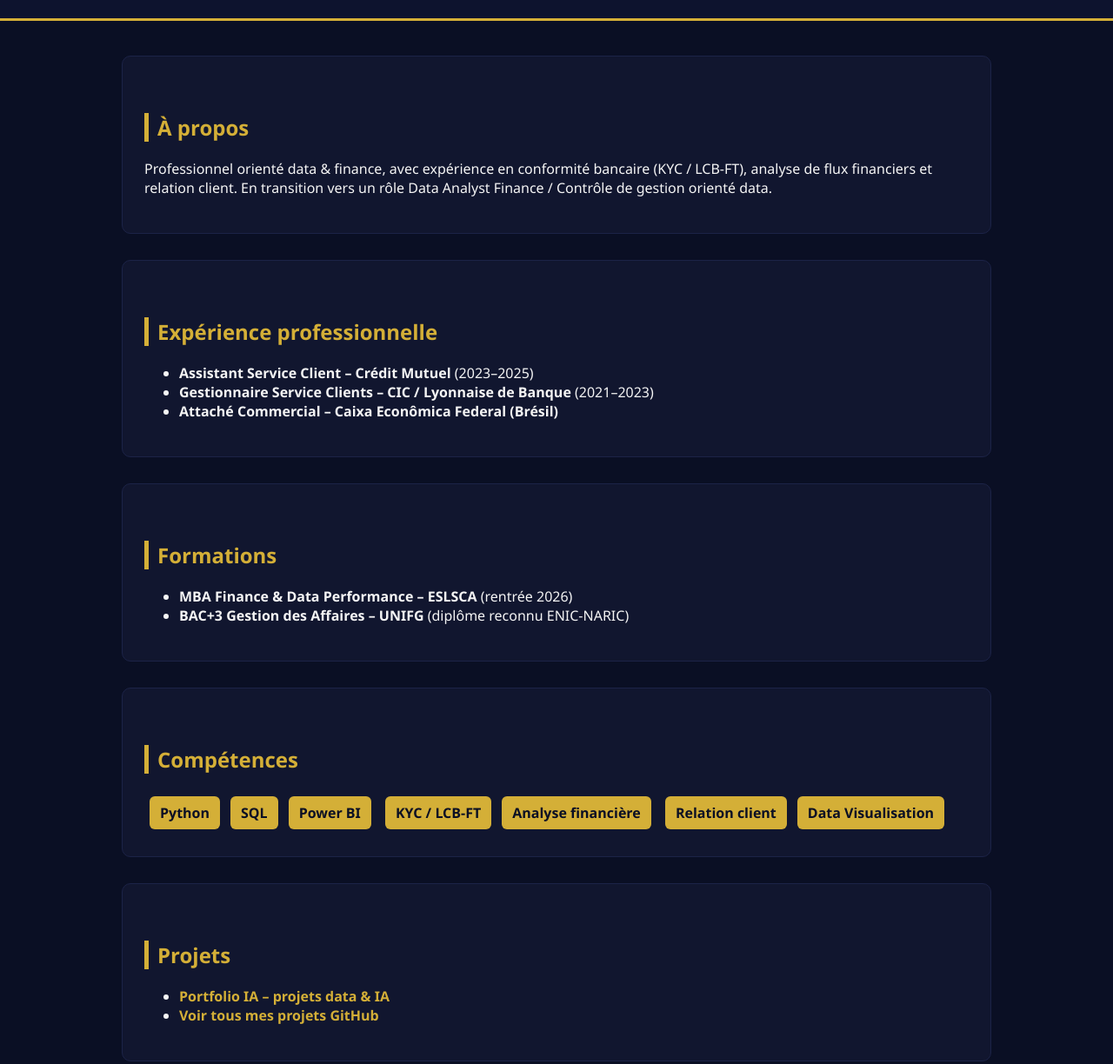
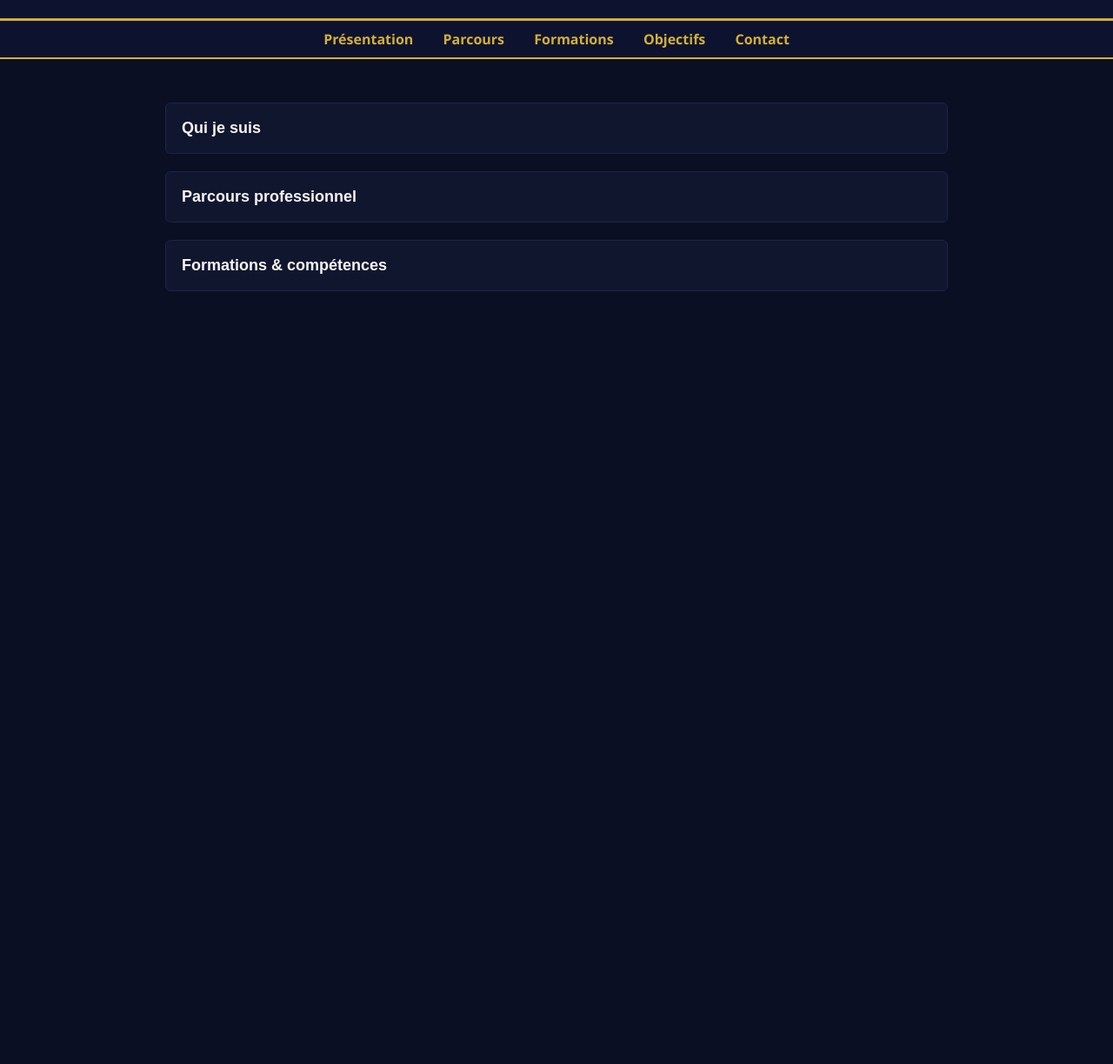
Before and after one commit to marcosdsport/pagepersonnelle, a plain HTML site: page index.html in a window 1280 px wide. Shown: the part 240-1464 px from the top of the page at 87% size. After the commit the page ends 800 px from the top, so only its background shows below. Drawn offline with Linux system fonts and the light colour scheme.

Commit message:
Update title, add navigation and style changes
Updated the title and added a navigation bar with links. Modified styles for various elements including buttons and accordions.

```diff
--- a/index.html
+++ b/index.html
@@ -2,7 +2,7 @@
 <html lang="fr">
 <head>
   <meta charset="UTF-8">
-  <title>Marcos Portela – Profil Professionnel</title>
+  <title>Marcos Portela – Page Professionnelle</title>
   <meta name="viewport" content="width=device-width, initial-scale=1">
 
   <style>
@@ -31,26 +31,64 @@
       opacity: 0.9;
     }
 
+    nav {
+      background: #0d132e;
+      padding: 10px 20px;
+      text-align: center;
+      border-bottom: 2px solid #d4af37;
+    }
+
+    nav a {
+      color: #d4af37;
+      margin: 0 15px;
+      text-decoration: none;
+      font-weight: bold;
+      font-size: 16px;
+    }
+
+    nav a:hover {
+      text-decoration: underline;
+    }
+
     .container {
-      max-width: 1000px;
+      max-width: 900px;
       margin: auto;
       padding: 40px 20px;
     }
 
     h2 {
       color: #d4af37;
-      border-left: 5px solid #d4af37;
-      padding-left: 10px;
-      margin-top: 40px;
-      margin-bottom: 20px;
+      margin-bottom: 10px;
     }
 
-    .section {
+    /* Accordéons */
+    .accordion {
       background: #11162f;
-      padding: 25px;
-      border-radius: 10px;
-      margin-bottom: 30px;
+      color: #f5f5f5;
+      cursor: pointer;
+      padding: 18px;
+      width: 100%;
       border: 1px solid #1c2347;
+      text-align: left;
+      outline: none;
+      font-size: 18px;
+      transition: 0.4s;
+      border-radius: 6px;
+      margin-bottom: 10px;
+    }
+
+    .active, .accordion:hover {
+      background-color: #1c2347;
+    }
+
+    .panel {
+      padding: 0 18px;
+      background-color: #0d132e;
+      display: none;
+      overflow: hidden;
+      border-radius: 6px;
+      border: 1px solid #1c2347;
+      margin-bottom: 20px;
     }
 
     .skills span {
@@ -63,16 +101,6 @@
       font-weight: bold;
     }
 
-    a {
-      color: #d4af37;
-      text-decoration: none;
-      font-weight: bold;
-    }
-
-    a:hover {
-      text-decoration: underline;
-    }
-
     .cv-button {
       display: inline-block;
       padding: 12px 20px;
@@ -82,6 +110,32 @@
       text-decoration: none;
       margin-top: 10px;
       font-weight: bold;
+    }
+
+    /* Formulaire */
+    input, textarea {
+      width: 100%;
+      padding: 12px;
+      margin-top: 10px;
+      border-radius: 6px;
+      border: none;
+      background: #1c2347;
+      color: #f5f5f5;
+    }
+
+    button {
+      background: #d4af37;
+      color: #0a0f24;
+      padding: 12px 20px;
+      border: none;
+      border-radius: 6px;
+      font-weight: bold;
+      cursor: pointer;
+      margin-top: 10px;
+    }
+
+    button:hover {
+      background: #e6c45c;
     }
   </style>
 </head>
@@ -94,16 +148,27 @@
      Futur étudiant MBA Finance & Data Performance – ESLSCA</p>
 </header>
 
+<nav>
+  <a href="#presentation">Présentation</a>
+  <a href="#parcours">Parcours</a>
+  <a href="#formations">Formations</a>
+  <a href="#objectifs">Objectifs</a>
+  <a href="#contact">Contact</a>
+</nav>
+
 <div class="container">
 
-  <div class="section">
-    <h2>À propos</h2>
-    <p>Professionnel orienté data & finance, avec expérience en conformité bancaire (KYC / LCB‑FT), analyse de flux financiers et relation client.
-       En transition vers un rôle Data Analyst Finance / Contrôle de gestion orienté data.</p>
+  <!-- 1. Présentation -->
+  <button class="accordion" id="presentation">Qui je suis</button>
+  <div class="panel">
+    <p>Je m'appelle <strong>Marcos Portela</strong>, professionnel orienté finance & data, avec une forte expérience en conformité bancaire (KYC / LCB‑FT), analyse de flux financiers et relation client.</p>
+    <p><strong>Email :</strong> marcos.portela@example.com</p>
+    <p><strong>LinkedIn :</strong> (à ajouter)</p>
   </div>
 
-  <div class="section">
-    <h2>Expérience professionnelle</h2>
+  <!-- 2. Parcours professionnel -->
+  <button class="accordion" id="parcours">Parcours professionnel</button>
+  <div class="panel">
     <ul>
       <li><strong>Assistant Service Client – Crédit Mutuel</strong> (2023–2025)</li>
       <li><strong>Gestionnaire Service Clients – CIC / Lyonnaise de Banque</strong> (2021–2023)</li>
@@ -111,44 +176,9 @@
     </ul>
   </div>
 
-  <div class="section">
-    <h2>Formations</h2>
+  <!-- 3. Formations + compétences -->
+  <button class="accordion" id="formations">Formations & compétences</button>
+  <div class="panel">
     <ul>
-      <li><strong>MBA Finance & Data Performance – ESLSCA</strong> (rentrée 2026)</li>
-      <li><strong>BAC+3 Gestion des Affaires – UNIFG</strong> (diplôme reconnu ENIC‑NARIC)</li>
-    </ul>
-  </div>
-
-  <div class="section">
-    <h2>Compétences</h2>
-    <div class="skills">
-      <span>Python</span><span>SQL</span><span>Power BI</span>
-      <span>KYC / LCB‑FT</span><span>Analyse financière</span>
-      <span>Relation client</span><span>Data Visualisation</span>
-    </div>
-  </div>
-
-  <div class="section">
-    <h2>Projets</h2>
-    <ul>
-      <li><a href="https://marcosdsport.github.io/marcos-ai-portfolio/">Portfolio IA – projets data & IA</a></li>
-      <li><a href="https://github.com/marcosdsport">Voir tous mes projets GitHub</a></li>
-    </ul>
-  </div>
-
-  <div class="section">
-    <h2>CV</h2>
-    <p>Consultez mon CV complet :</p>
-    <a class="cv-button" href="CV-Marcos-Portela.html">Voir mon CV</a>
-  </div>
-
-  <div class="section">
-    <h2>Contact</h2>
-    <p>Email : marcos.portela@example.com<br>
-       LinkedIn : <a href="#">Ton lien LinkedIn</a></p>
-  </div>
-
-</div>
-
-</body>
-</html>
+      <li><strong>MBA Finance & Data Performance – ESLSCA</strong> (2026)</li>
+      <li><strong>BAC
```
